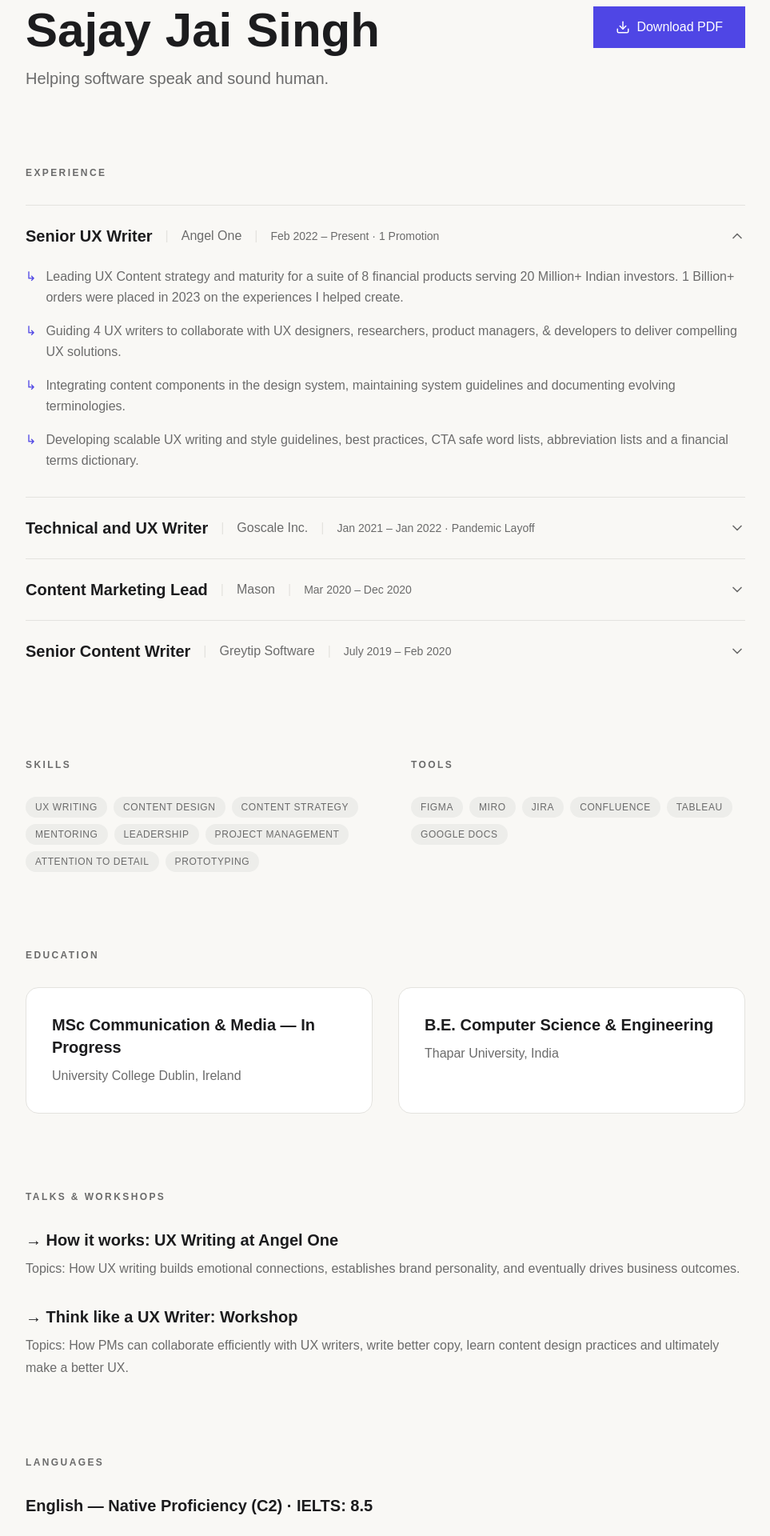
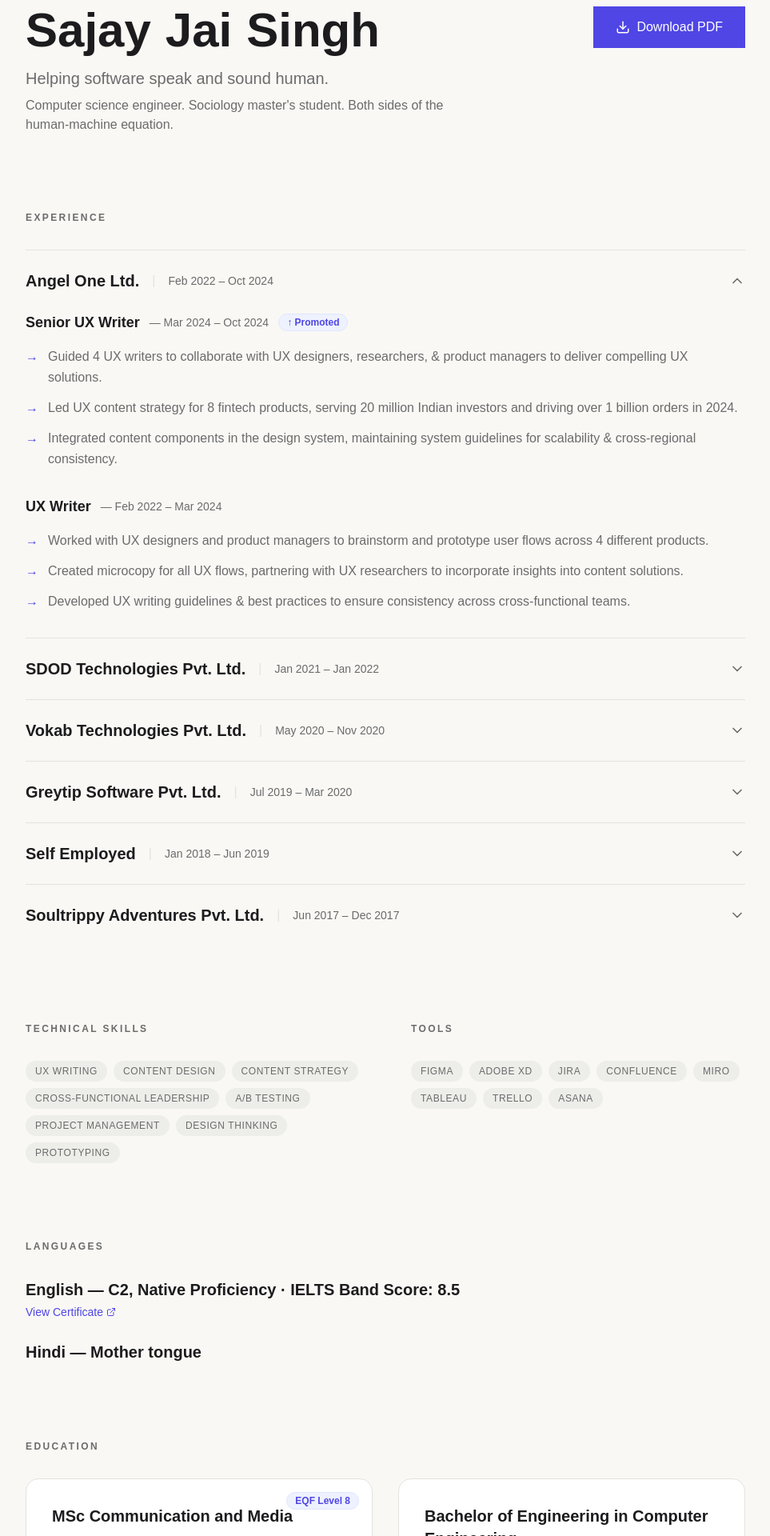
Before and after one commit to SajayCD/contentdesign2026, a React (Vite) app: page /resume in a window 1280 px wide. Shown: the part 120-2040 px from the top of the page at 80% size, without its empty margins (158-1121 px from the left). Built offline with nearby package versions, Linux system fonts and the light colour scheme; a web font is replaced by a local one.

Commit message:
[dyad] Updated the Resume page with a new name animation, detailed experience history, expanded sections for Education, Skills, Languages, and Honours. - wrote 1 file(s)

```diff
--- a/src/pages/Resume.tsx
+++ b/src/pages/Resume.tsx
@@ -4,10 +4,11 @@ import React, { useState } from 'react';
 import Navbar from '@/components/layout/Navbar';
 import Footer from '@/components/layout/Footer';
 import { motion, AnimatePresence } from 'framer-motion';
-import { Download, ChevronDown } from 'lucide-react';
+import { Download, ChevronDown, ExternalLink } from 'lucide-react';
 import { Link } from 'react-router-dom';
+import { Badge } from '@/components/ui/badge';
 
-const ExperienceCard = ({ role, company, date, bullets, defaultExpanded = false }: any) => {
+const ExperienceCard = ({ company, date, roles, defaultExpanded = false }: any) => {
   const [isExpanded, setIsExpanded] = useState(defaultExpanded);
 
   return (
@@ -17,9 +18,7 @@ const ExperienceCard = ({ role, company, date, bullets, defaultExpanded = false
         className="w-full py-6 flex justify-between items-center text-left group"
       >
         <div className="flex flex-col md:flex-row md:items-center gap-1 md:gap-4">
-          <h3 className="text-xl font-bold group-hover:text-[var(--color-accent)] transition-colors">{role}</h3>
-          <span className="hidden md:block text-[var(--color-border)]">|</span>
-          <span className="font-medium text-[var(--color-text-muted)]">{company}</span>
+          <h3 className="text-xl font-bold group-hover:text-[var(--color-accent)] transition-colors">{company}</h3>
           <span className="hidden md:block text-[var(--color-border)]">|</span>
           <span className="text-sm text-[var(--color-text-muted)]">{date}</span>
         </div>
@@ -40,12 +39,27 @@ const ExperienceCard = ({ role, company, date, bullets, defaultExpanded = false
             transition={{ duration: 0.3 }}
             className="overflow-hidden"
           >
-            <div className="pb-8 space-y-4">
-              {bullets.map((bullet: string, i: number) => (
+            <div className="pb-8 space-y-8">
+              {roles.map((role: any, roleIdx: number) => (
+                <div key={roleIdx} className="space-y-4">
+                  <div className="flex flex-wrap items-center gap-3">
+                    <h4 className="text-lg font-bold text-[var(--color-text)]">{role.title}</h4>
+                    <span className="text-sm text-[var(--color-text-muted)]">— {role.date}</span>
+                    {role.promoted && (
+                      <Badge variant="secondary" className="bg-indigo-50 text-[var(--color-accent)] border-indigo-100 font-bold">
+                        ↑ Promoted
+                      </Badge>
+                    )}
+                  </div>
+                  <div className="space-y-3">
+                    {role.bullets.map((bullet: string, i: number) => (
                       <p key={i} className="text-[var(--color-text-muted)] leading-relaxed flex gap-3">
-                  <span className="text-[var(--color-accent)] shrink-0">↳</span>
+                        <span className="text-[var(--color-accent)] shrink-0">→</span>
                         <span>{bullet}</span>
                       </p>
+                    ))}
+                  </div>
+                </div>
               ))}
             </div>
           </motion.div>
@@ -58,48 +72,105 @@ const ExperienceCard = ({ role, company, date, bullets, defaultExpanded = false
 const Resume = () => {
   const experiences = [
     {
-      role: "Senior UX Writer",
-      company: "Angel One",
-      date: "Feb 2022 – Present · 1 Promotion",
+      company: "Angel One Ltd.",
+      date: "Feb 2022 – Oct 2024",
       defaultExpanded: true,
+      roles: [
+        {
+          title: "Senior UX Writer",
+          date: "Mar 2024 – Oct 2024",
+          promoted: true,
           bullets: [
-        "Leading UX Content strategy and maturity for a suite of 8 financial products serving 20 Million+ Indian investors. 1 Billion+ orders were placed in 2023 on the experiences I helped create.",
-        "Guiding 4 UX writers to collaborate with UX designers, researchers, product managers, & developers to deliver compelling UX solutions.",
-        "Integrating content components in the design system, maintaining system guidelines and documenting evolving terminologies.",
-        "Developing scalable UX writing and style guidelines, best practices, CTA safe word lists, abbreviation lists and a financial terms dictionary."
+            "Guided 4 UX writers to collaborate with UX designers, researchers, & product managers to deliver compelling UX solutions.",
+            "Led UX content strategy for 8 fintech products, serving 20 million Indian investors and driving over 1 billion orders in 2024.",
+            "Integrated content components in the design system, maintaining system guidelines for scalability & cross-regional consistency."
           ]
         },
         {
-      role: "Technical and UX Writer",
-      company: "Goscale Inc.",
-      date: "Jan 2021 – Jan 2022 · Pandemic Layoff",
+          title: "UX Writer",
+          date: "Feb 2022 – Mar 2024",
           bullets: [
-        "Collaborated with UX designers to write micro-copy for 3 products: UI labels, notifications, empty states, pop-ups, error states, and more.",
-        "Worked with the CTO to develop technical documentation, product guides, FAQs and release notes."
+            "Worked with UX designers and product managers to brainstorm and prototype user flows across 4 different products.",
+            "Created microcopy for all UX flows, partnering with UX researchers to incorporate insights into content solutions.",
+            "Developed UX writing guidelines & best practices to ensure consistency across cross-functional teams."
+          ]
+        }
       ]
     },
     {
-      role: "Content Marketing Lead",
-      company: "Mason",
-      date: "Mar 2020 – Dec 2020",
+      company: "SDOD Technologies Pvt. Ltd.",
+      date: "Jan 2021 – Jan 2022",
+      roles: [
+        {
+          title: "Technical Writer",
+          date: "Jan 2021 – Jan 2022",
           bullets: [
-        "Worked across teams to create positioning, content marketing strategy, and UX copy for two SaaS products.",
-        "Revamped UX copy across the app to help increase completion of feature flows by 37% and decrease support queries by 33%."
+            "Collaborated with UX designers to prototype and design content for 3 products: UI labels, notifications, empty states, pop-ups, error states, and more.",
+            "Revamped UX for product support flows, decreasing support tickets by 30% & accelerating user onboarding by 2 weeks."
+          ]
+        }
       ]
     },
     {
-      role: "Senior Content Writer",
-      company: "Greytip Software",
-      date: "July 2019 – Feb 2020",
+      company: "Vokab Technologies Pvt. Ltd.",
+      date: "May 2020 – Nov 2020",
+      roles: [
+        {
+          title: "Member, Growth Team",
+          date: "May 2020 – Nov 2020",
           bullets: [
-        "Delivered content and copy for all customer & prospect facing marketing efforts: website, landing pages, long-form blogs, newsletters, reports, brochures, and online advertising.",
-        "Revamped email nurture campaigns and copies across the user journey to surpass benchmarks (Open Rates >40%, CTRs >6-10%)."
+            "Revamped UX copy for 2 SaaS products, boosting feature flow completion by 37%.",
+            "Worked across teams to create positioning strategies, content marketing plans, & engaging content design."
+          ]
+        }
+      ]
+    },
+    {
+      company: "Greytip Software Pvt. Ltd.",
+      date: "Jul 2019 – Mar 2020",
+      roles: [
+        {
+          title: "Senior Content Writer",
+          date: "Jul 2019 – Mar 2020",
+          bullets: [
+            "Delivered user-focused marketing content across: website, landing pages, long-form blogs, newsletters, and online advertising.",
+            "Revamped email campaigns for accessible and inclusive messaging, achieving open rates over 40% and CTRs over 6–10%."
+          ]
+        }
+      ]
+    },
+    {
+      company: "Self Employed",
+      date: "Jan 2018 – Jun 2019",
+      roles: [
+        {
+          title: "Content Marketing Writer",
+          date: "Jan 2018 – Jun 2019",
+          bullets: [
+            "Worked on 15+ projects with 10+ companies globally, including industry leaders such as LiveChat Inc.",
+            "Successfully created and launched campaigns for: North America, Europe, Israel, and South East Asia."
+          ]
+        }
+      ]
+    },
+    {
+      company: "Soultrippy Adventures Pvt. Ltd.",
+      date: "Jun 2017 – Dec 2017",
+      roles: [
+        {
+          title: "Digital Marketing Executive",
+          date: "Jun 2017 – Dec 2017",
+          bullets: [
+            "Executed content marketing strategies for blogs, social media, newsletters, emails, and all other engagement channels.",
+            "Increased organic web traffic from 3,000 to 25,000 visits/month; organic traffic share from 5% to 38%."
+          ]
+        }
       ]
     }
   ];
 
-  const skills = ["UX Writing", "Content Design", "Content Strategy", "Mentoring", "Leadership", "Project Management", "Attention To Detail", "Prototyping"];
-  const tools = ["Figma", "Miro", "JIRA", "Confluence", "Tableau", "Google Docs"];
+  const technicalSkills = ["UX Writing", "Content Design", "Content Strategy", "Cross-functional Leadership", "A/B Testing", "Project Management", "Design Thinking", "Prototyping"];
+  const tools = ["Figma", "Adobe XD", "Jira", "Confluence", "Miro", "Tableau", "Trello", "Asana"];
 
   const nameWords = ["Sajay", "Jai", "Singh"];
 
@@ -116,17 +187,28 @@ const Resume = () => {
                 {nameWords.map((word, i) => (
                   <motion.span
                     key={i}
+                    initial={{ y: 0 }}
+                    animate={{ y: [0, -6, 0] }}
+                    transition={{
+                      delay: 1.2 + (i * 0.15),
+                      duration: 0.4,
+                      ease: "easeOut"
+                    }}
                     whileHover={{ y: -4 }}
-                    transition={{ duration: 0.2, ease: "easeOut" }}
                     className="inline-block cursor-default"
                   >
                     {word}
                   </motion.span>
                 ))}
               </h1>
+              <div className="space-y-2">
                 <p className="text-xl text-[var(--color-text-muted)]">
                   Helping software speak and sound human.
                 </p>
+                <p className="text-base text-[#6B6B6B] max-w-xl">
+                  Computer science engineer. Sociology master's student. Both sides of the human-machine equation.
+                </p>
+              </div>
             </div>
             <a
               href="/sajay-resume.pdf"
@@ -151,9 +233,9 @@ const Resume = () => {
             <section>
               <div className="grid grid-cols-1 md:grid-cols-2 gap-16">
                 <div>
-                  <h2 className="text-xs uppercase tracking-[0.2em] text-[var(--color-text-muted)] font-bold mb-8">Skills</h2>
+                  <h2 className="text-xs uppercase tracking-[0.2em] text-[var(--color-text-muted)] font-bold mb-8">Technical Skills</h2>
                   <div className="flex flex-wrap gap-2">
-                    {skills.map(skill => (
+                    {technicalSkills.map(skill => (
                       <span key={skill} className="tag">{skill}</span>
                     ))}
                   </div>
@@ -169,17 +251,41 @@ const Resume = () => {
               </div>
             </section>
 
+            {/* Languages */}
+            <section>
+              <h2 className="text-xs uppercase tracking-[0.2em] text-[var(--color-text-muted)] font-bold mb-8">Languages</h2>
+              <div className="space-y-6">
+                <div>
+                  <p className="text-xl font-bold">English — C2, Native Proficiency · IELTS Band Score: 8.5</p>
+                  <a
+                    href="https://drive.google.com/file/d/15gC33mzQmMAfeis5Ip6JzNhtlv9U3d4e/view?usp=sharing"
+                    target="_blank"
+                    rel="noopener noreferrer"
+                    className="text-sm text-[var(--color-accent)] hover:underline inline-flex items-center gap-1 mt-1"
+                  >
+                    View Certificate <ExternalLink size={12} />
+                  </a>
+                </div>
+                <p className="text-xl font-bold">Hindi — Mother tongue</p>
+              </div>
+            </section>
+
             {/* Education */}
             <section>
               <h2 className="text-xs uppercase tracking-[0.2em] text-[var(--color-text-muted)] font-bold mb-8">Education</h2>
               <div className="grid grid-cols-1 md:grid-cols-2 gap-8">
-                <div className="bg-white border border-[var(--color-border)] p-8 rounded-2xl">
-                  <h3 className="text-xl font-bold mb-2">MSc Communication & Media — In Progress</h3>
-                  <p className="text-[var(--color-text-muted)]">University College Dublin, Ireland</p>
+                <div className="bg-white border border-[var(--color-border)] p-8 rounded-2xl relative">
+                  <Badge variant="secondary" className="absolute top-4 right-4 bg-indigo-50 text-[var(--color-accent)] border-indigo-100">
+                    EQF Level 8
+                  </Badge>
+                  <h3 className="text-xl font-bold mb-2">MSc Communication and Media</h3>
+                  <p className="text-[var(--color-text-muted)] mb-1">University College Dublin, Ireland</p>
+                  <p className="text-sm font-medium text-[var(--color-accent)]">Sep 2025 – Present</p>
                 </div>
                 <div className="bg-white border border-[var(--color-border)] p-8 rounded-2xl">
-                  <h3 className="text-xl font-bold mb-2">B.E. Computer Science & Engineering</h3>
-                  <p className="text-[var(--color-text-muted)]">Thapar University, India</p>
+                  <h3 className="text-xl font-bold mb-2">Bachelor of Engineering in Computer Engineering</h3>
+                  <p className="text-[var(--color-text-muted)] mb-1">Thapar University, Patiala, India</p>
+                  <p className="text-sm font-medium text-[var(--color-accent)]">Jul 2013 – Jun 2017</p>
                 </div>
               </div>
             </section>
@@ -187,22 +293,47 @@ const Resume = () => {
             {/* Talks */}
             <section>
               <h2 className="text-xs uppercase tracking-[0.2em] text-[var(--color-text-muted)] font-bold mb-8">Talks & Workshops</h2>
-              <div className="space-y-8">
+              <div className="space-y-12">
                 <div>
                   <h3 className="text-xl font-bold mb-2">→ How it works: UX Writing at Angel One</h3>
-                  <p className="text-[var(--color-text-muted)]">Topics: How UX writing builds emotional connections, establishes brand personality, and eventually drives business outcomes.</p>
+                  <p className="text-[var(--color-text-muted)] mb-4">Topics: How UX writing builds emotional connections, establishes brand personality, and eventually drives business outcomes.</p>
+                  <Link to="/work/workshops" className="text-sm font-bold text-[var(--color-accent)] hover:underline">
+                    ↗ View case study
+                  </Link>
                 </div>
                 <div>
                   <h3 className="text-xl font-bold mb-2">→ Think like a UX Writer: Workshop</h3>
-                  <p className="text-[var(--color-text-muted)]">Topics: How PMs can collaborate efficiently with UX writers, write better copy, learn content design practices and ultimately make a better UX.</p>
+                  <p className="text-[var(--color-text-muted)] mb-4">Topics: How PMs can collaborate efficiently with UX writers, write better copy, learn content design practices and ultimately make a better UX.</p>
+                  <Link to="/work/workshops" className="text-sm font-bold text-[var(--color-accent)] hover:underline">
+                    ↗ View case study
+                  </Link>
                 </div>
               </div>
             </section>
 
-            {/* Languages */}
+            {/* Honours */}
             <section>
-              <h2 className="text-xs uppercase tracking-[0.2em] text-[var(--color-text-muted)] font-bold mb-8">Languages</h2>
-              <p className="text-xl font-bold">English — Native Proficiency (C2) · IELTS: 8.5</p>
+              <h2 className="text-xs uppercase tracking-[0.2em] text-[var(--color-text-muted)] font-bold mb-8">Honours & Awards</h2>
+              <div className="grid grid-cols-1 md:grid-cols-2 gap-8">
+                <div className="flex gap-4 items-start">
+                  <div className="w-10 h-10 rounded-full bg-indigo-50 flex items-center justify-center text-[var(--color-accent)] shrink-0">
+                    ★
+                  </div>
+                  <div>
+                    <h3 className="text-xl font-bold">Employee of the Quarter</h3>
+                    <p className="text-[var(--color-text-muted)]">Angel One · April 2023</p>
+                  </div>
+                </div>
+                <div className="flex gap-4 items-start">
+                  <div className="w-10 h-10 rounded-full bg-indigo-50 flex items-center justify-center text-[var(--color-accent)] shrink-0">
+                    ★
+                  </div>
+                  <div>
+                    <h3 className="text-xl font-bold">Team of the Quarter</h3>
+                    <p className="text-[var(--color-text-muted)]">Angel One · May 2024</p>
+                  </div>
+                </div>
+              </div>
             </section>
           </div>
 
```
Lines whose indentation alone changed are shown as unchanged.
